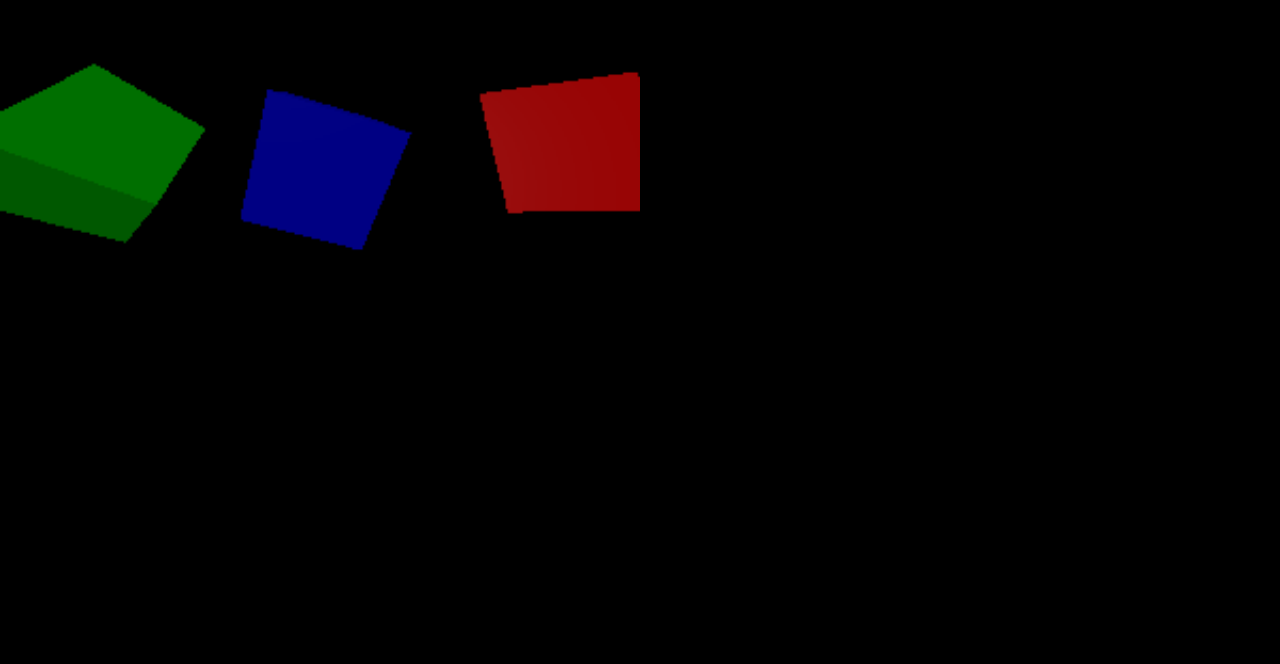
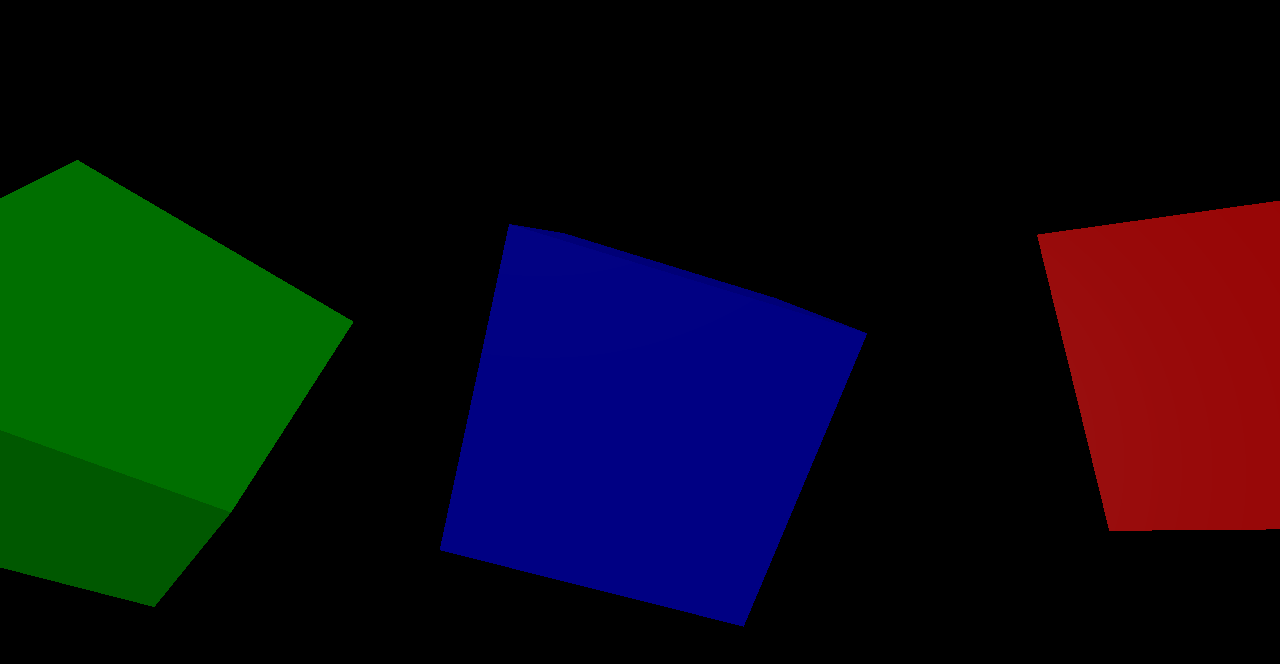
Before and after one commit to AkhilrajNambiar/Three.js_practice, a plain HTML site: page index.html in a window 1280 px wide. Drawn offline with nearby package versions, Linux system fonts and the light colour scheme; animation ran at ten frames a second.

Commit message:
Improving clarity and preventing stretching

```diff
--- a/index.html
+++ b/index.html
@@ -9,81 +9,14 @@
 
     <script src="https://cdnjs.cloudflare.com/ajax/libs/three.js/85/three.js"></script>
 
-    <style>
-      body {
-        background-color: #000000;
-        margin: 0px;
-        overflow: hidden;
-      }
-      canvas{
-        width: 50%;
-        height: 50%;
-      }
-    </style>
+    <link rel="stylesheet" type="text/css" href="main.css">
 
     <title>Three.js basic program</title>
   </head>
 
   <body>
     <canvas id="c"></canvas>
-    <script>
-      function main(){
-        const canvas = document.querySelector('#c');
-        const renderer = new THREE.WebGLRenderer({canvas});
-
-        const fov = 75;
-        const aspect = 2;
-        const near = 0.1;
-        const far = 5;
-        const camera = new THREE.PerspectiveCamera(fov, aspect, near, far);
-        camera.position.z = 2;
-
-        const scene = new THREE.Scene();
-
-        {
-          const color = 0xffffff;
-          const intensity = 1;
-          const lighting = new THREE.DirectionalLight(color, intensity);
-          lighting.position.set(-1,2,4);
-          scene.add(lighting)
-        }
-
-        const boxWidth = 1;
-        const boxHeight = 1;
-        const boxDepth = 1;
-        const geometry = new THREE.BoxGeometry(boxWidth, boxHeight, boxDepth);
-
-        function makeCubes(geometry, color, x){
-          const material = new THREE.MeshPhongMaterial({color});
-          const cube = new THREE.Mesh(geometry, material);
-          scene.add(cube);
-          cube.position.x = x;
-          return cube;
-        }
-        const cubes=[
-          makeCubes(geometry, 0x0000ff, 0),
-          makeCubes(geometry, 0x00ff00, -2),
-          makeCubes(geometry, 0xff0000, 2)
-        ];
-
-        function render_rotate(time){
-          time *= 0.001;
-
-          cubes.forEach((cube, change)=>{
-            const speed = 1 + change*(0.1);
-            const rot = time * speed;
-            cube.rotation.x = rot;
-            cube.rotation.y = rot;
-          });
-          renderer.render(scene, camera);
-          requestAnimationFrame(render_rotate);
-        }
-        requestAnimationFrame(render_rotate);
-      }
-
-  main();
-
-    </script>
+    <script src="main.js"></script>
   </body>
 
 </html>
--- a/main.css
+++ b/main.css
@@ -1,2 +1,10 @@
-body { margin: 0; }
-canvas { width: 100%; height: 100% }
+html,body{
+	background-color: #000000;
+	margin: 0px;
+	height: 100%;
+}
+canvas{
+	width: 100%;
+	height: 100%;
+	display: block;
+}
--- a/main.js
+++ b/main.js
@@ -0,0 +1,71 @@
+function main(){
+        const canvas = document.querySelector('#c');
+        const renderer = new THREE.WebGLRenderer({canvas});
+
+        const fov = 75;
+        const aspect = 2;
+        const near = 0.1;
+        const far = 100;
+        const camera = new THREE.PerspectiveCamera(fov, aspect, near, far);
+        camera.position.z = 2;
+
+        const scene = new THREE.Scene();
+
+        {
+          const color = 0xffffff;
+          const intensity = 1;
+          const lighting = new THREE.DirectionalLight(color, intensity);
+          lighting.position.set(-1,2,4);
+          scene.add(lighting)
+        }
+
+        const boxWidth = 1;
+        const boxHeight = 1;
+        const boxDepth = 1;
+        const geometry = new THREE.BoxGeometry(boxWidth, boxHeight, boxDepth);
+
+        function makeCubes(geometry, color, x){
+          const material = new THREE.MeshPhongMaterial({color});
+          const cube = new THREE.Mesh(geometry, material);
+          scene.add(cube);
+          cube.position.x = x;
+          return cube;
+        }
+        const cubes=[
+          makeCubes(geometry, 0x0000ff, 0),
+          makeCubes(geometry, 0x00ff00, -2),
+          makeCubes(geometry, 0xff0000, 2)
+        ];
+
+        function resizeRendererToDisplaySize(renderer){
+          const height = canvas.clientHeight;
+          const width = canvas.clientWidth;
+          const needResize = canvas.width !== width || canvas.height !== height;
+          if(needResize){
+            renderer.setSize(width, height, false);
+          }
+          return needResize;
+        }
+
+        function render_rotate(time){
+          time *= 0.001;
+
+          if(resizeRendererToDisplaySize(renderer)){
+          // const canvas = renderer.domElement();
+          camera.aspect = canvas.clientWidth/ canvas.clientHeight;
+          camera.updateProjectionMatrix();
+          }
+
+          cubes.forEach((cube, change)=>{
+            const speed = 1 + change*(0.1);
+            const rot = time * speed;
+            cube.rotation.x = rot;
+            cube.rotation.y = rot;
+          });
+          renderer.render(scene, camera);
+          requestAnimationFrame(render_rotate);
+        }
+        requestAnimationFrame(render_rotate);
+      }
+
+  main();
```
